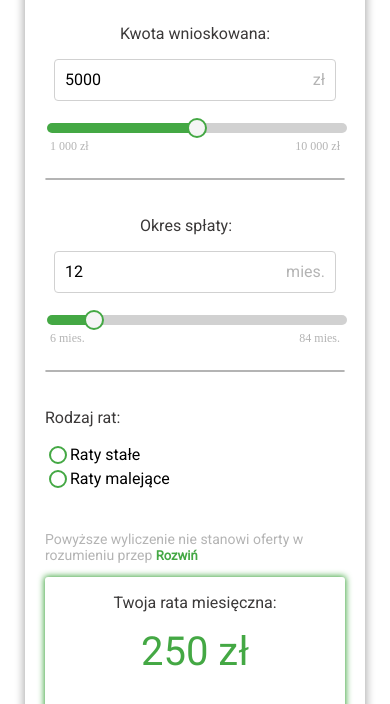
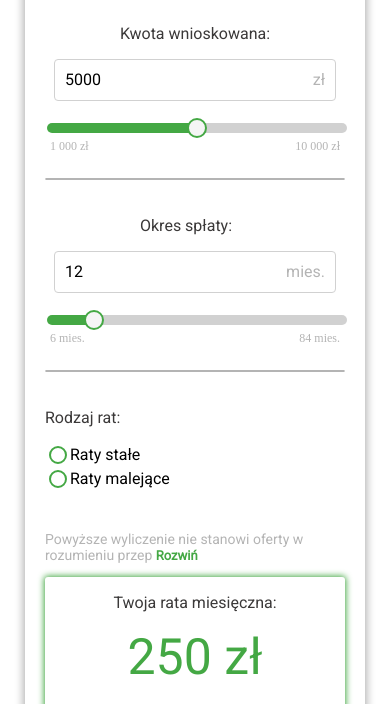
Before and after one commit to gregoryqp/kalkulatorKredytowy, a plain HTML site: page index.html in a window 390 px wide. Shown: the part 116-820 px from the top of the page. Drawn offline with Linux system fonts and the light colour scheme.

Commit message:
Update media.css

```diff
--- a/media.css
+++ b/media.css
@@ -73,4 +73,8 @@
   .calkowityKosztKredytu {
     margin: 0 0 15px 0;
   }
+  .monthlyRate {
+    font-size: 50px;
+    margin-bottom: 10px;
+  }
 }
```
